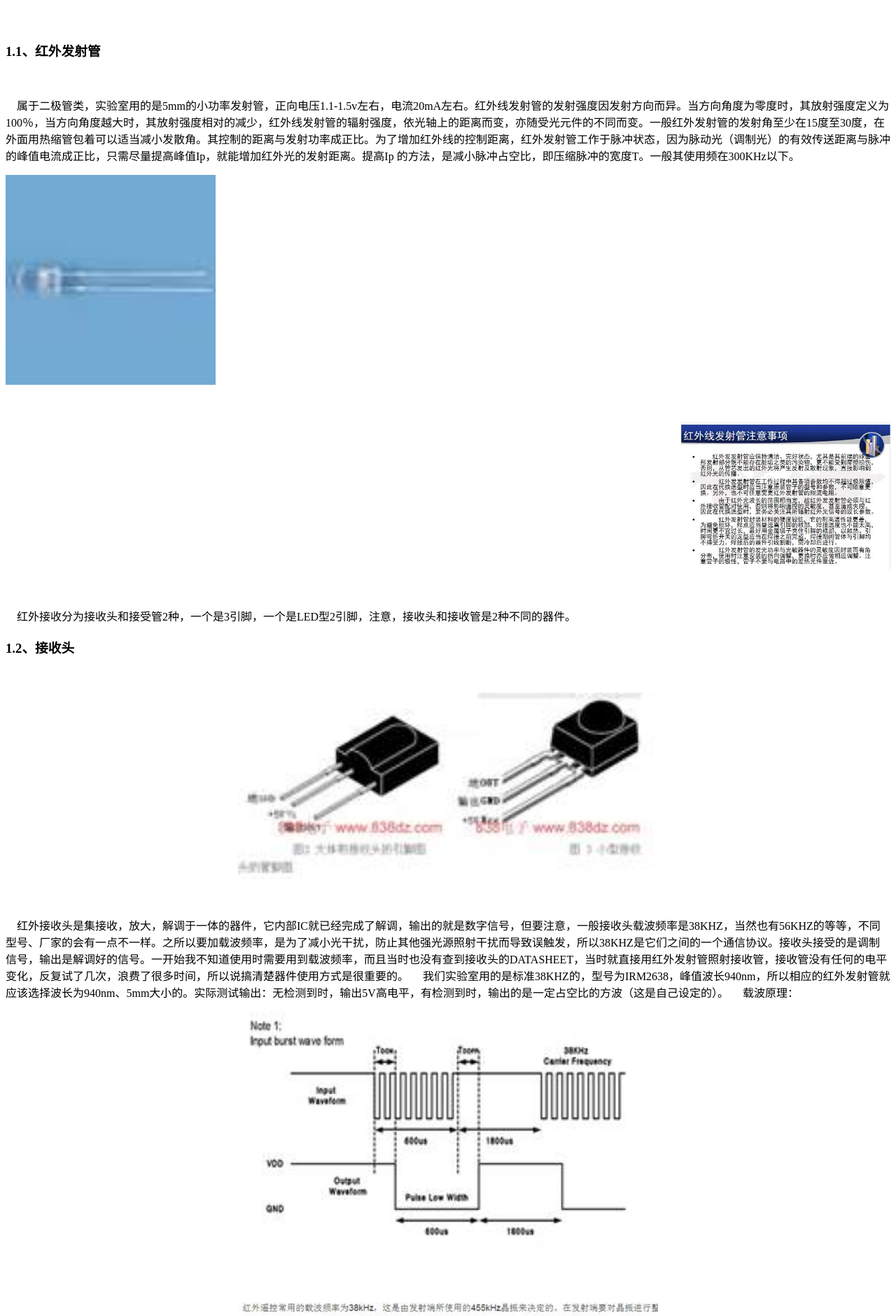
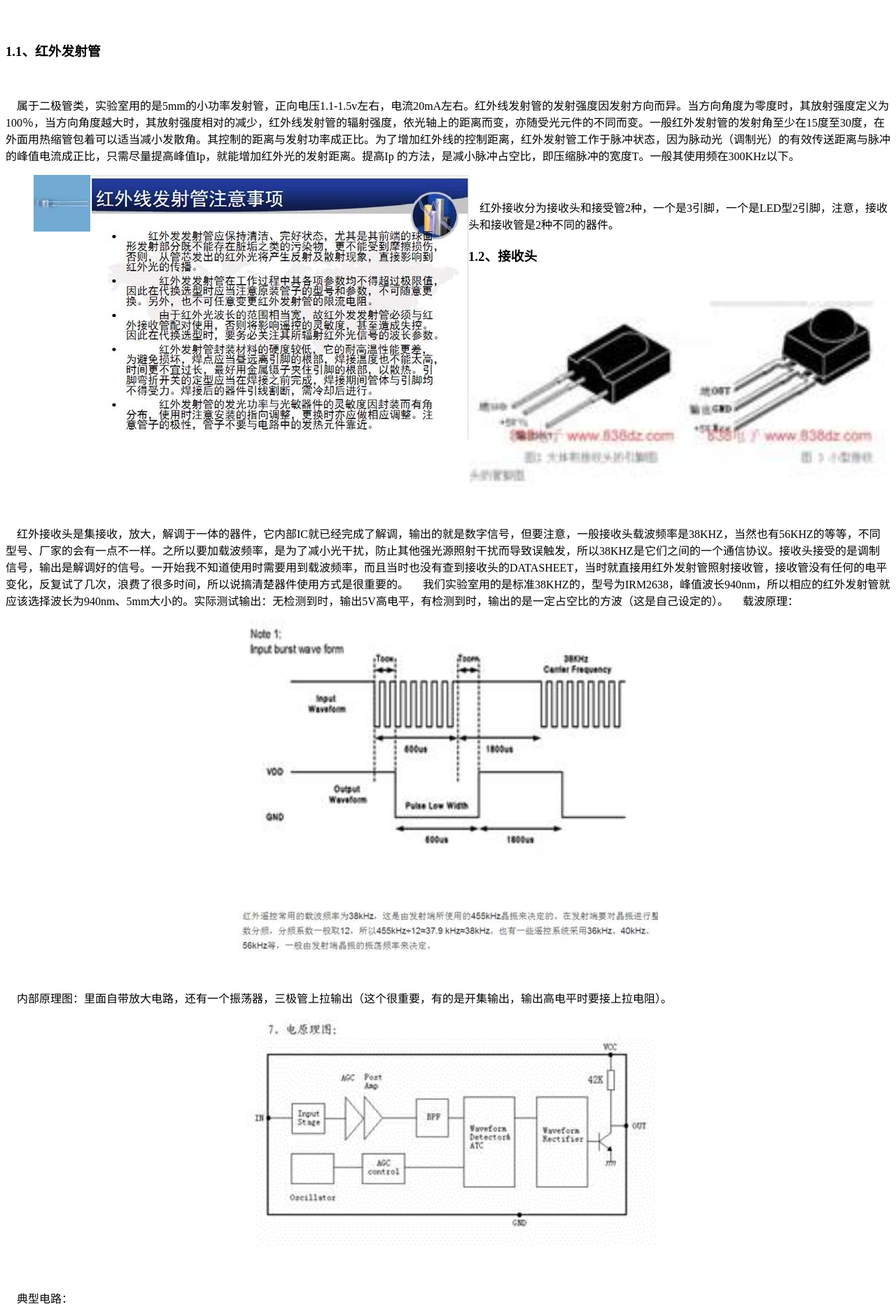
Before and after one commit to RCSTech/RCSTech.github.io, a Jekyll site: the page built from _posts/2015-03-30-Infrared-knowledge-summary.md, in a window 1280 px wide. Shown: the part 1008-2889 px from the top of the page at 70% size. Built offline with Jekyll 4.4.1, drawn with Linux system fonts in a browser that asks for light colours; nearby versions of some CDN libraries; comment, search, counter and statistics services are not loaded.

Commit message:
再再修改

```diff
--- a/_posts/2015-03-30-Infrared-knowledge-summary.md
+++ b/_posts/2015-03-30-Infrared-knowledge-summary.md
@@ -57,15 +57,15 @@ tags:
 
 　属于二极管类，实验室用的是5mm的小功率发射管，正向电压1.1-1.5v左右，电流20mA左右。红外线发射管的发射强度因发射方向而异。当方向角度为零度时，其放射强度定义为100％，当方向角度越大时，其放射强度相对的减少，红外线发射管的辐射强度，依光轴上的距离而变，亦随受光元件的不同而变。一般红外发射管的发射角至少在15度至30度，在外面用热缩管包着可以适当减小发散角。其控制的距离与发射功率成正比。为了增加红外线的控制距离，红外发射管工作于脉冲状态，因为脉动光（调制光）的有效传送距离与脉冲的峰值电流成正比，只需尽量提高峰值Ip，就能增加红外光的发射距离。提高Ip 的方法，是减小脉冲占空比，即压缩脉冲的宽度T。一般其使用频在300KHz以下。
 
-<div style="text-align:left"><img src="{{site.img_path}}/2015-03-30-IR-Emitter-Led_1.png" style="width:300px">
+<div>
+<ul style="list-style:none;margin:0px; ">
+<li style="float:left;"><a><img src="{{site.img_path}}/2015-03-30-IR-Emitter-Led_1.png" /></a></li>
+<li style="float:left;"><a><img src="{{site.img_path}}/2015-03-30-IR-Emitter-Led-attention.png" /></a></li>
+</ul>
 </div>
 <br>
 
 <span id="1.2"></span>
-
-<div style="text-align:right"><img src="{{site.img_path}}/2015-03-30-IR-Emitter-Led-attention.png" style="width:300px">
-</div>
-<br>
 
 　红外接收分为接收头和接受管2种，一个是3引脚，一个是LED型2引脚，注意，接收头和接收管是2种不同的器件。
 
@@ -117,11 +117,11 @@ tags:
 　红外线接收管是将红外线光信号变成电信号的半导体器件，它的核心部件是一个特殊材料的PN结，和普通二极管相比，在结构上采取了大的改变，红外线接收管为了更多更大面积的接收入，电流则随之增大，红外接收管分两种，一种是二极管，一种是三极管。输出的是模拟信号。如果我们想得到随检测距离改变的电压值，或者因返回光强不同的电压值，就可以考虑用接收管，输出随着接收信号增强而电流增大，其负载电阻的电压就随之增大。不过，它的输出在边缘处有点非线性。
 　下图是红外测距原理图，因为用红外来测距不怎么好，就不再考虑这个了。
 
-<div style="text-align:left"><img src="{{site.img_path}}/2015-03-30-reception-diode.png" style="width:300px">
-</div>
-<br>
-
-<div style="text-align:right"><img src="{{site.img_path}}/2015-03-30-IR-distance_1.png" style="width:300px">
+<div>
+<ul style="list-style:none;margin:0px; ">
+<li style="float:left;"><a><img src="{{site.img_path}}/2015-03-30-reception-diode.png" /></a></li>
+<li style="float:left;"><a><img src="{{site.img_path}}/2015-03-30-IR-distance_1.png" /></a></li>
+</ul>
 </div>
 <br>
 
@@ -193,15 +193,16 @@ tags:
 ###3.3、红外对管
 <br>
 
-<div style="text-align:left"><img src="{{site.img_path}}/2015-03-30-Infrared-on-the-tube_1.png" style="width:300px">
-</div>
-<br>
-
-<div style="text-align:right"><img src="{{site.img_path}}/2015-03-30-Infrared-on-the-tube‘s-datasheet.png" style="width:300px">
+<div>
+<ul style="list-style:none;margin:0px; ">
+<li style="float:left;"><a><img src="{{site.img_path}}/2015-03-30-Infrared-on-the-tube_1.png" /></a></li>
+<li style="float:left;"><a><img src="{{site.img_path}}/2015-03-30-Infrared-on-the-tube‘s-datasheet.png" /></a></li>
+</ul>
 </div>
 <br>
 
 　其内部结构十分简单，发射部分是电阻串联一个发射管，接受端也是光电二极管串联电阻。最值钱的就是外壳了，机械固定很方便。
+
 <div style="text-align:center"><img src="{{site.img_path}}/2015-03-30-Infrared-on-the-tube_2.png" style="width:600px">
 </div>
 <br>
@@ -275,9 +276,10 @@ tags:
 <div>
 <ul style="list-style:none;margin:0px; ">
 <li style="float:left;"><a><img src="{{site.img_path}}/2015-03-30-design-of-SOR-output-circuit.png" /></a></li>
-<li style="float:right;"><a><img src="{{site.img_path}}/2015-03-30-design-of-transistor-outout-circuit.png" /></a></li>
+<li style="float:left;"><a><img src="{{site.img_path}}/2015-03-30-design-of-transistor-output-circuit.png" /></a></li>
 </ul>
 </div>
+<br>
 
 参考：[http://wiki.dzsc.com/info/61.html#top](http://wiki.dzsc.com/info/61.html#top)
 
```
Also changed, not shown: images/2015-03-30-design-of-transistor-output-circuit.png (renamed from images/2015-03-30-design-of-transistor-outout-circuit .png).
